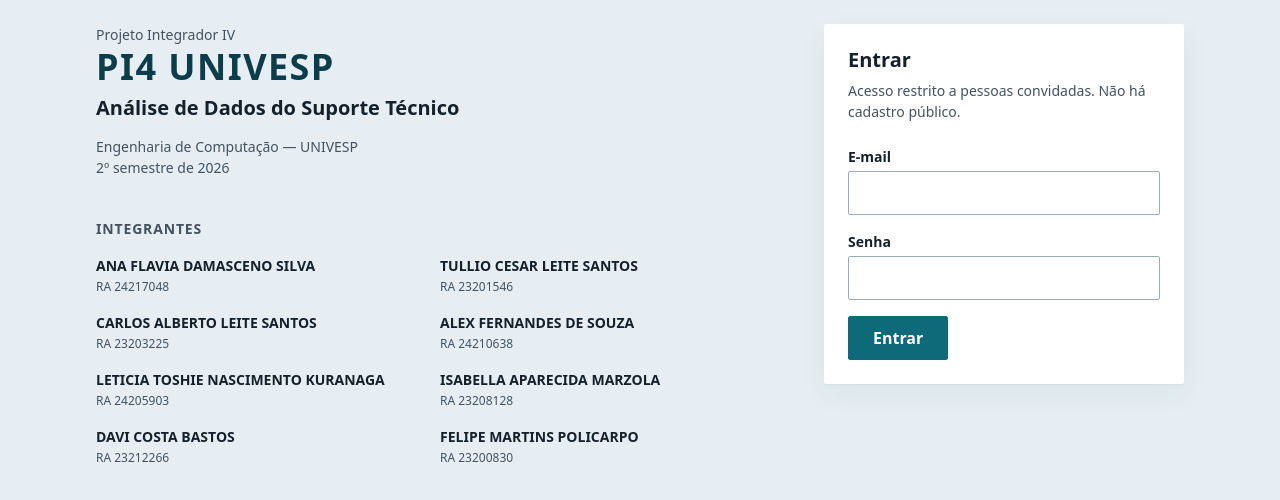
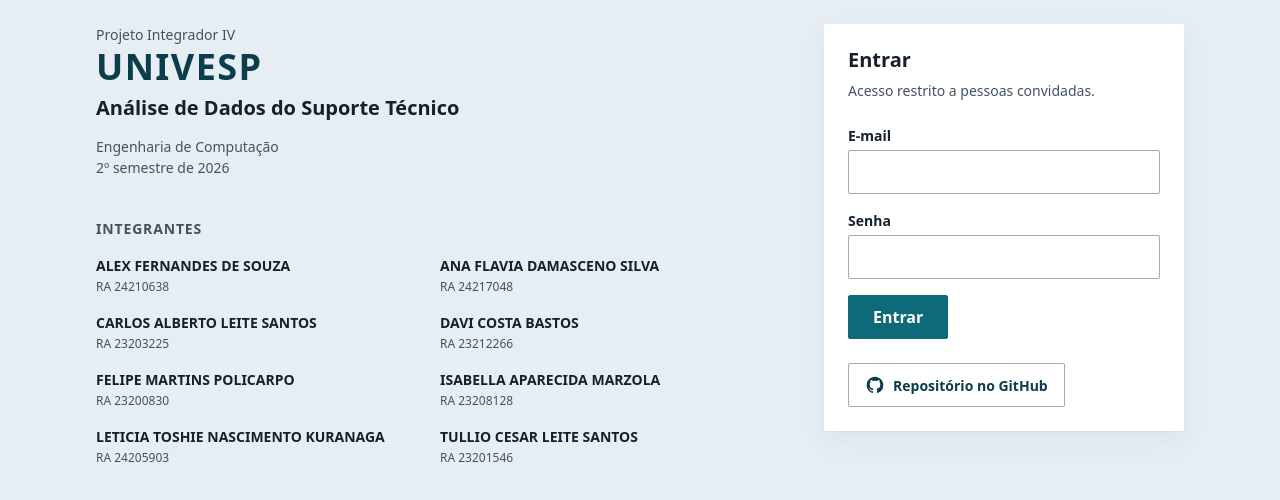
Before and after one commit to policarpofelipe/pi4-univesp, a website built with Vite: page frontend/index.html in a window 1280 px wide. Built offline with nearby package versions, Linux system fonts and the light colour scheme.

Commit message:
login e cadastro

```diff
--- a/frontend/index.html
+++ b/frontend/index.html
@@ -3,23 +3,21 @@
   <head>
     <meta charset="UTF-8" />
     <meta name="viewport" content="width=device-width, initial-scale=1.0" />
-    <title>PI4 UNIVESP — Entrar</title>
+    <title>UNIVESP Entrar</title>
   </head>
   <body>
     <a class="skip-link" href="#conteudo">Ir para o conteúdo</a>
     <div class="pagina-login">
       <header class="login-identidade">
         <p class="meta">Projeto Integrador IV</p>
-        <h1>PI4 UNIVESP</h1>
+        <h1>UNIVESP</h1>
         <p class="marca-desc">Análise de Dados do Suporte Técnico</p>
-        <p class="meta">Engenharia de Computação — UNIVESP</p>
+        <p class="meta">Engenharia de Computação</p>
         <p class="meta">2º semestre de 2026</p>
       </header>
       <main id="conteudo" class="login-auth">
         <h2>Entrar</h2>
-        <p class="intro">
-          Acesso restrito a pessoas convidadas. Não há cadastro público.
-        </p>
+        <p class="intro">Acesso restrito a pessoas convidadas.</p>
         <form id="form-login">
           <div class="campo">
             <label for="email">E-mail</label>
@@ -44,33 +42,42 @@
           <button type="submit" class="botao">Entrar</button>
         </form>
         <p id="aviso-login" class="aviso" hidden aria-live="polite"></p>
+        <a
+          class="link-github"
+          href="https://github.com/policarpofelipe/pi4-univesp"
+          target="_blank"
+          rel="noopener noreferrer"
+        >
+          <svg
+            xmlns="http://www.w3.org/2000/svg"
+            viewBox="0 0 24 24"
+            width="20"
+            height="20"
+            aria-hidden="true"
+            focusable="false"
+          >
+            <path
+              fill="currentColor"
+              d="M12 2C6.477 2 2 6.484 2 12.017c0 4.425 2.865 8.18 6.839 9.504.5.092.682-.217.682-.483 0-.237-.008-.868-.013-1.703-2.782.605-3.369-1.343-3.369-1.343-.454-1.158-1.11-1.466-1.11-1.466-.908-.62.069-.608.069-.608 1.003.07 1.531 1.032 1.531 1.032.892 1.53 2.341 1.088 2.91.832.092-.647.35-1.088.636-1.338-2.22-.253-4.555-1.113-4.555-4.951 0-1.093.39-1.988 1.029-2.688-.103-.253-.446-1.272.098-2.65 0 0 .84-.27 2.75 1.026A9.564 9.564 0 0 1 12 6.844a9.59 9.59 0 0 1 2.504.337c1.909-1.296 2.747-1.027 2.747-1.027.546 1.379.202 2.398.1 2.651.64.7 1.028 1.595 1.028 2.688 0 3.848-2.339 4.695-4.566 4.943.359.309.678.92.678 1.855 0 1.338-.012 2.419-.012 2.747 0 .268.18.58.688.482A10.02 10.02 0 0 0 22 12.017C22 6.484 17.522 2 12 2Z"
+            />
+          </svg>
+          Repositório no GitHub
+        </a>
       </main>
       <section class="login-integrantes" aria-labelledby="titulo-integrantes">
         <h2 id="titulo-integrantes">Integrantes</h2>
         <dl class="grade-integrantes">
           <div>
+            <dt>ALEX FERNANDES DE SOUZA</dt>
+            <dd>RA 24210638</dd>
+          </div>
+          <div>
             <dt>ANA FLAVIA DAMASCENO SILVA</dt>
             <dd>RA 24217048</dd>
           </div>
           <div>
-            <dt>TULLIO CESAR LEITE SANTOS</dt>
-            <dd>RA 23201546</dd>
-          </div>
-          <div>
             <dt>CARLOS ALBERTO LEITE SANTOS</dt>
             <dd>RA 23203225</dd>
-          </div>
-          <div>
-            <dt>ALEX FERNANDES DE SOUZA</dt>
-            <dd>RA 24210638</dd>
-          </div>
-          <div>
-            <dt>LETICIA TOSHIE NASCIMENTO KURANAGA</dt>
-            <dd>RA 24205903</dd>
-          </div>
-          <div>
-            <dt>ISABELLA APARECIDA MARZOLA</dt>
-            <dd>RA 23208128</dd>
           </div>
           <div>
             <dt>DAVI COSTA BASTOS</dt>
@@ -80,6 +87,18 @@
             <dt>FELIPE MARTINS POLICARPO</dt>
             <dd>RA 23200830</dd>
           </div>
+          <div>
+            <dt>ISABELLA APARECIDA MARZOLA</dt>
+            <dd>RA 23208128</dd>
+          </div>
+          <div>
+            <dt>LETICIA TOSHIE NASCIMENTO KURANAGA</dt>
+            <dd>RA 24205903</dd>
+          </div>
+          <div>
+            <dt>TULLIO CESAR LEITE SANTOS</dt>
+            <dd>RA 23201546</dd>
+          </div>
         </dl>
       </section>
     </div>
--- a/frontend/src/styles/main.css
+++ b/frontend/src/styles/main.css
@@ -141,6 +141,31 @@
 
 .aviso[data-estado="carregando"] {
   color: var(--color-text-muted);
+}
+
+.link-github {
+  display: inline-flex;
+  align-items: center;
+  gap: var(--space-sm);
+  min-height: var(--control-height);
+  margin-top: var(--space-lg);
+  padding: 0 var(--space-md);
+  border: var(--border-width) solid var(--color-border-strong);
+  border-radius: var(--radius);
+  color: var(--color-identity);
+  text-decoration: none;
+  font-size: var(--font-size-sm);
+  font-weight: var(--font-weight-medium);
+}
+
+.link-github:hover {
+  color: var(--color-identity);
+  border-color: var(--color-identity);
+  background: var(--color-surface);
+}
+
+.link-github svg {
+  flex-shrink: 0;
 }
 
 .pagina-login {
```
